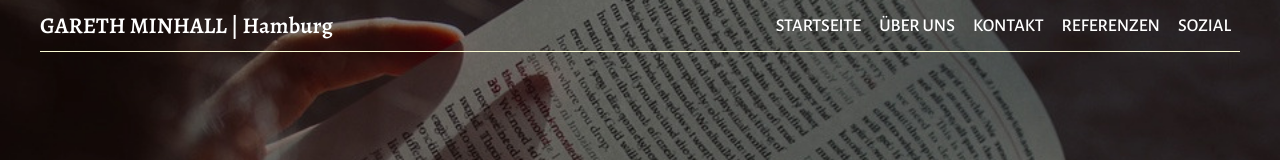
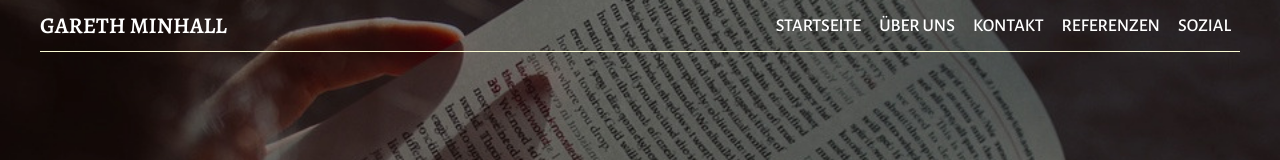
Before and after one commit to gjm-english/gjm-english, a plain HTML site: page index.html in a window 1280 px wide. Shown: the top 160 px of the page. Drawn offline with nearby package versions, Linux system fonts and the light colour scheme.

Commit message:
Remove Hamburg bit from title bar

```diff
--- a/index.html
+++ b/index.html
@@ -26,7 +26,6 @@
       <div id="top-bar" class="top-bar">
         <div id="title-section" class="align-left title-section">
           <div>GARETH MINHALL</div>
-          <div id="loc-tag">&nbsp;| Hamburg</div>
         </div>
         <div id="nav-section" class="nav-section">
           <div class="header-option is-link" onClick="changeTo('home')">STARTSEITE</div>
```
